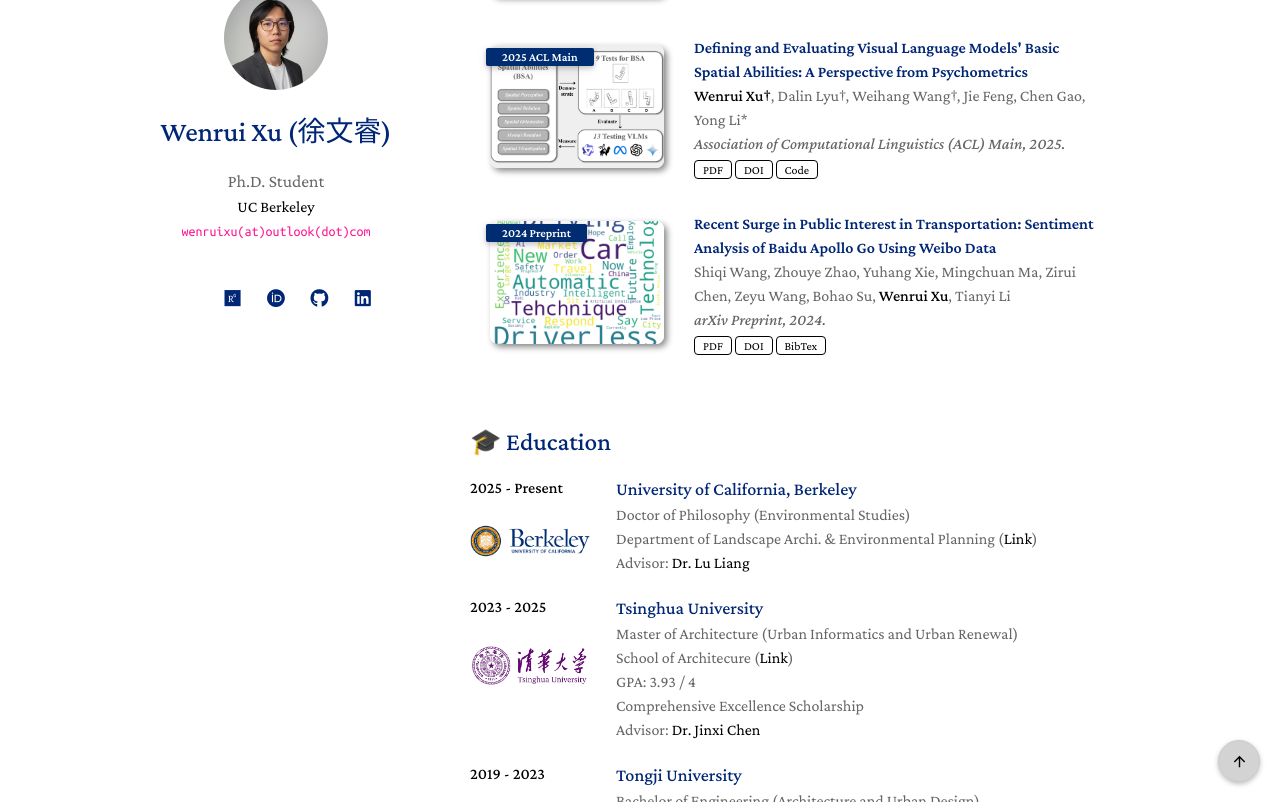
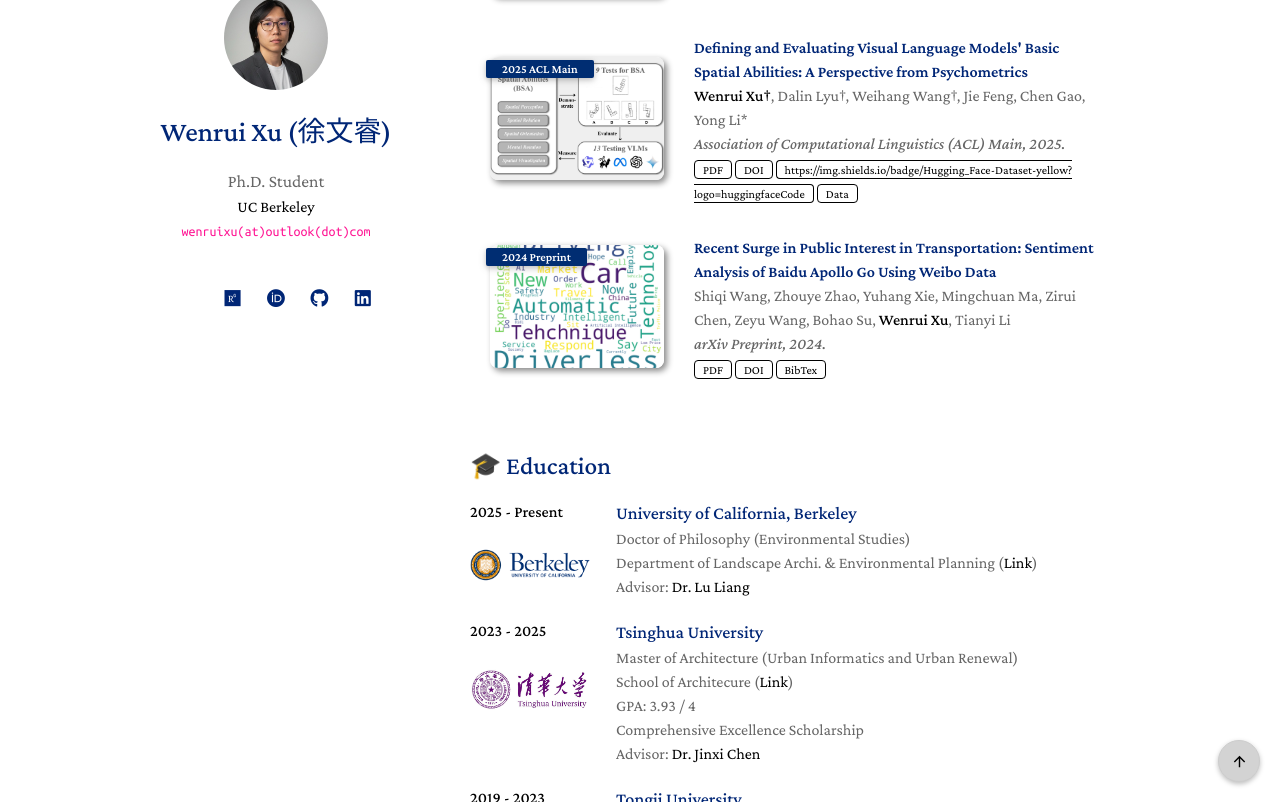
Before and after one commit to ruaruaxu/ruaruaxu.github.io, a Jekyll site: the page built from index.md, in a window 1280 px wide and 900 px high, scrolled down 1333 px, cut to the strip 98-900 px from the top of the window. Built offline with Jekyll 4.4.1, drawn with Linux system fonts in a browser that asks for light colours; a style sheet for code colours, icons or effects is not loaded.

Commit message:
Update publications.md

```diff
--- a/_includes/publications.md
+++ b/_includes/publications.md
@@ -26,7 +26,10 @@
       <a href="{{ link.doi }}" class="btn btn-sm z-depth-0" role="button" target="_blank" style="font-size:12px;">DOI</a>
       {% endif %}
       {% if link.code %}
-      <a href="{{ link.code }}" class="btn btn-sm z-depth-0" role="button" target="_blank" style="font-size:12px;">Code</a>
+      <a href="{{ link.code }}" class="btn btn-sm z-depth-0" role="button" target="_blank" style="font-size:12px;">https://img.shields.io/badge/Hugging_Face-Dataset-yellow?logo=huggingfaceCode</a>
+      {% endif %}
+      {% if link.data %}
+      <a href="{{ link.data }}" class="btn btn-sm z-depth-0" role="button" target="_blank" style="font-size:12px;">Data</a>
       {% endif %}
       {% if link.page %}
       <a href="{{ link.page }}" class="btn btn-sm z-depth-0" role="button" target="_blank" style="font-size:12px;">Project Page</a>
```
